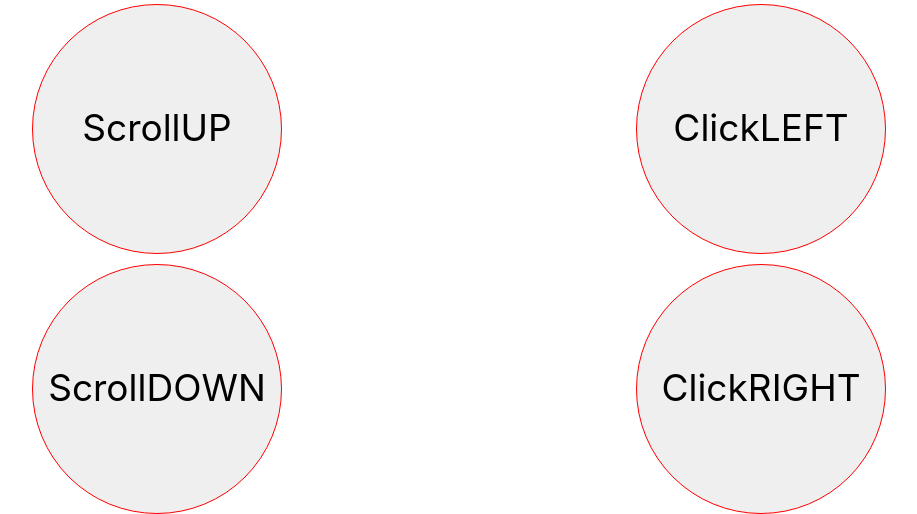
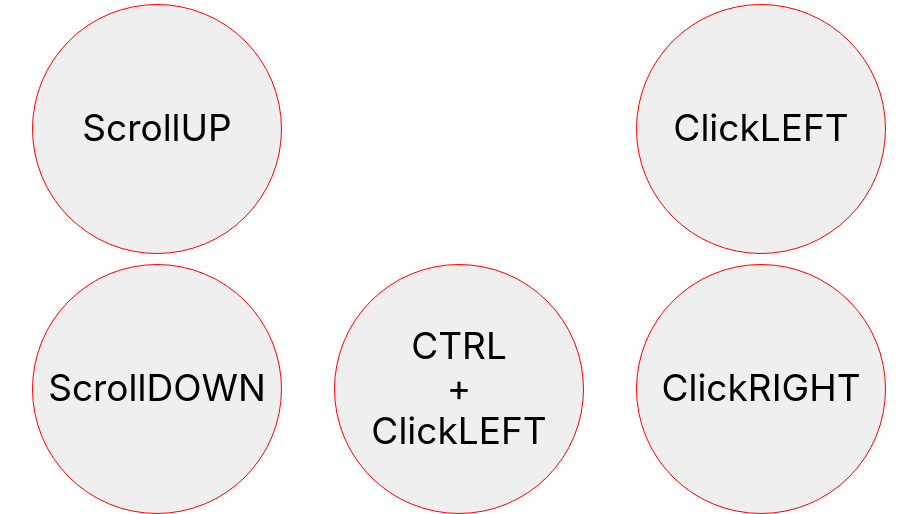
Before and after one commit to jjo9/Remote-Controller-Browser2Host, a Django app: page /autoGuiTest in a window 1280 px wide, after a click on "MOUSETAB". Shown: the part 1188-1702 px from the top of the page, without its empty margins (160-1077 px from the left). Run offline with Django 3.2, Linux system fonts and the light colour scheme; some libraries are stand-ins or nearby versions.

Commit message:
added ctrl left click

```diff
--- a/ProjectMysite/remoteController/templates/remoteController/autoGuiTest.html
+++ b/ProjectMysite/remoteController/templates/remoteController/autoGuiTest.html
@@ -57,6 +57,7 @@ grid-row-gap: 10px;
 .div6 { grid-area: 5 / 3 / 6 / 4; }
 .div7 { grid-area: 4 / 1 / 5 / 2; }
 .div8 { grid-area: 5 / 1 / 6 / 2; }
+.div9 { grid-area: 5 / 2 / 6 / 3; }
 
 /* Keyboard Grid */
 
@@ -390,6 +391,9 @@ function openCity(evt, cityName) {
         <div class="div8">
             <button class="Mouse" id="ScrollDOWN" data-catid="ScrollDOWN">ScrollDOWN</button>
         </div>
+        <div class="div9">
+            <button class="Mouse" id="CTRL_ClickLEFT" data-catid="CTRL_ClickLEFT">CTRL<br>+<br>ClickLEFT</button>
+        </div>
     </div>
 
 
--- a/ProjectMysite/remoteController/urls.py
+++ b/ProjectMysite/remoteController/urls.py
@@ -18,6 +18,9 @@ from django.urls import path, re_path
 from . import views
 
 app_name = "main"
+
+# to run server outside
+# python manage.py runserver 0.0.0.0:8000
 
 urlpatterns = [
     path("", views.homepage, name="homepage"),  # caminho vazio vai apontar para view homepage
--- a/ProjectMysite/remoteController/views.py
+++ b/ProjectMysite/remoteController/views.py
@@ -119,6 +119,10 @@ def likePost(request):
             AG.leftClick()
         elif post_id == 'ClickRIGHT':
             AG.rightClick()
+        elif post_id == 'CTRL_ClickLEFT':
+            AG.keyDown('ctrl')
+            AG.leftClick()
+            AG.keyUp('ctrl')
         elif post_id == 'ArrowRIGHT':
             AG.press('right')
         elif post_id == 'ArrowLEFT':
@@ -152,17 +156,19 @@ def likePost(request):
         elif post_id == 'WIN_DOWN':
             AG.hotkey('win', 'down')
         elif post_id == 'Vol_Up':
-            AG.keyDown('fn')
-            AG.press('right')
-            AG.keyUp('fn')
+            for x in range(0,2):
+                AG.keyDown('fn')
+                AG.press('right')
+                AG.keyUp('fn')
         elif post_id == 'CTRL_Z':
             AG.hotkey('ctrl', 'z')
         elif post_id == 'F':
             AG.press('f')
         elif post_id == 'Vol_Down':
-            AG.keyDown('fn')
-            AG.press('left')
-            AG.keyUp('fn')
+            for x in range(0, 2):
+                AG.keyDown('fn')
+                AG.press('left')
+                AG.keyUp('fn')
         elif post_id == 'J':
             AG.press('j')
         elif post_id == 'L':
```
